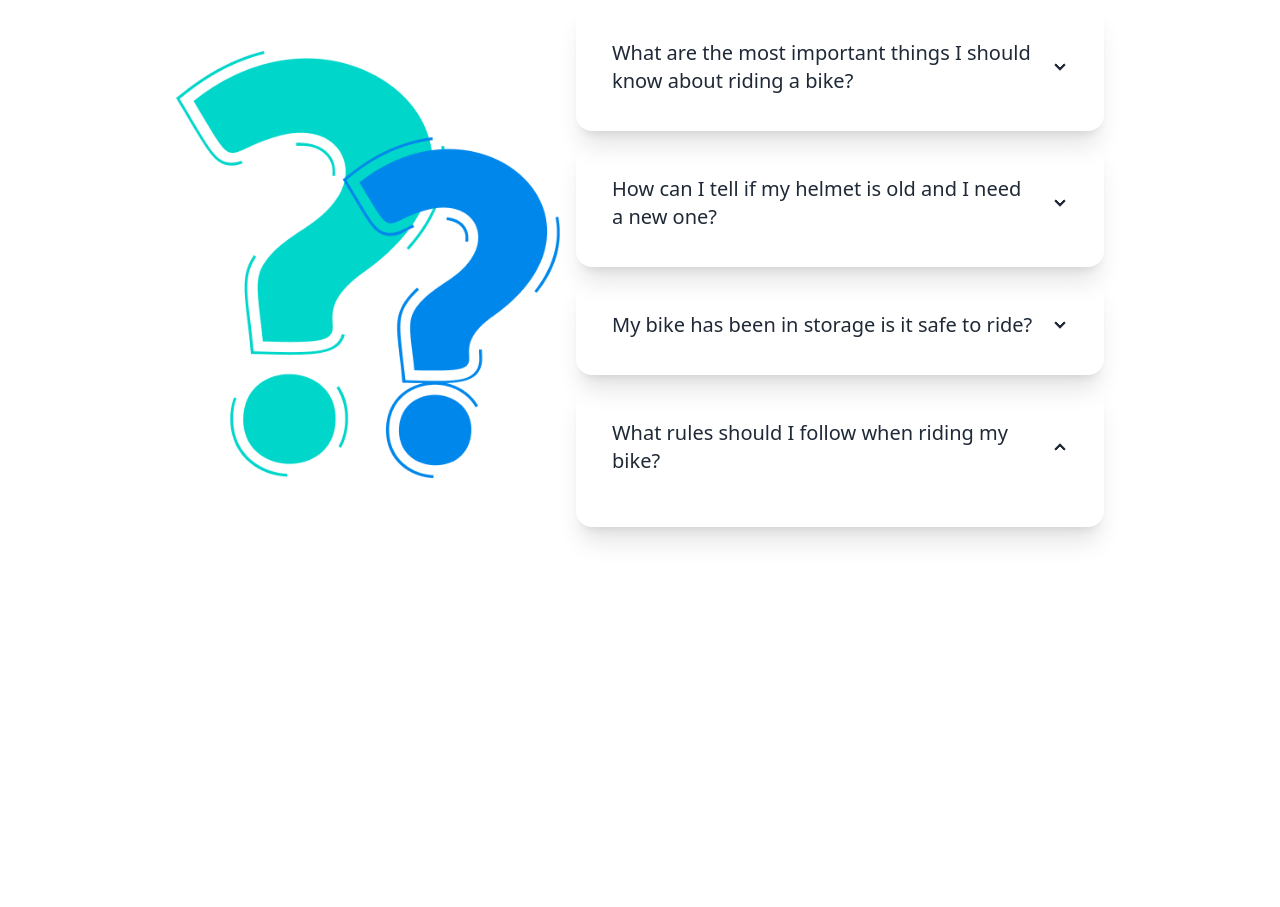
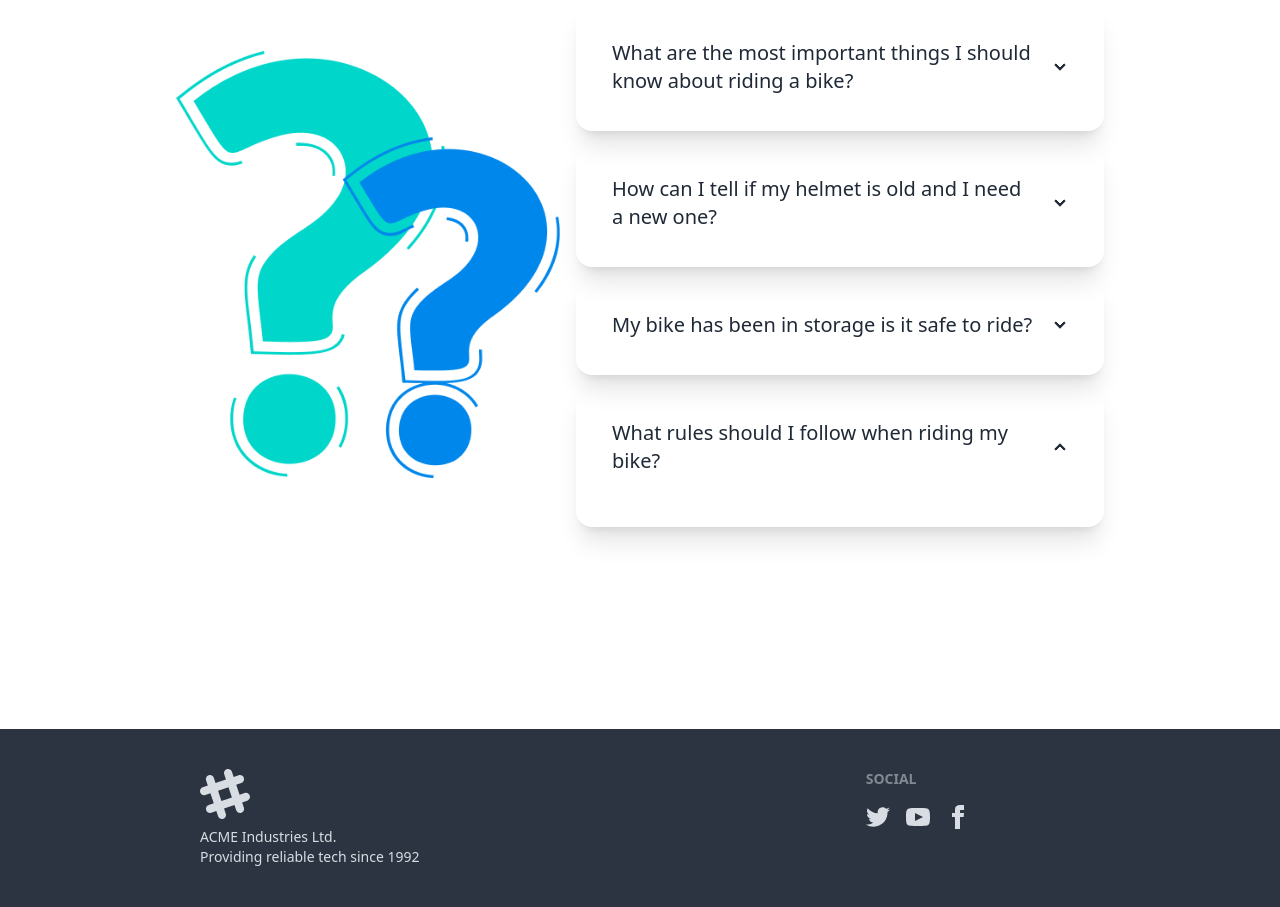
Before and after one commit to devalienbrain/13-intro-daisyUI-biker-zone, a plain HTML site: page index.html in a window 1280 px wide. Shown: the part 3147-4054 px from the top of the page. Before the commit the page ends 3876 px from the top, so only its background shows below. Drawn offline with nearby package versions, Linux system fonts and the light colour scheme.

Commit message:
Footer initiated from daisy khaalllaa

```diff
--- a/index.html
+++ b/index.html
@@ -30,8 +30,8 @@
   </style>
 </head>
 
-<body class="ml-40 mr-40 mt-7">
-  <header>
+<body>
+  <header class="ml-40 mr-40 mt-7">
 
     <!-- NAVBAR starts -->
     <nav class="navbar bg-base-100 flex justify-between items-center font-poppins ">
@@ -137,7 +137,7 @@
     </section>
     <!-- Carousel banner ends -->
   </header>
-  <main>
+  <main class="ml-40 mr-40 mt-7">
     <!-- Featured bikes section starts -->
     <section class="font-poppins mt-16 mb-16">
       <div class="text-center flex flex-col space-y-4 w-full">
@@ -354,15 +354,43 @@
               <div class="collapse-content"></div>
             </div>
             <!-- 4 Q/A container Ends -->
-
           </div>
         </div>
       </div>
     </section>
-
+    <!-- FAQ part Ends -->
   </main>
-  <footer>
-
+  <!-- Footer from daisyUI -->
+  <footer class="footer p-10 bg-neutral text-neutral-content">
+    <div class="ml-40 mr-40">
+      <svg width="50" height="50" viewBox="0 0 24 24" xmlns="http://www.w3.org/2000/svg" fill-rule="evenodd"
+        clip-rule="evenodd" class="fill-current">
+        <path
+          d="M22.672 15.226l-2.432.811.841 2.515c.33 1.019-.209 2.127-1.23 2.456-1.15.325-2.148-.321-2.463-1.226l-.84-2.518-5.013 1.677.84 2.517c.391 1.203-.434 2.542-1.831 2.542-.88 0-1.601-.564-1.86-1.314l-.842-2.516-2.431.809c-1.135.328-2.145-.317-2.463-1.229-.329-1.018.211-2.127 1.231-2.456l2.432-.809-1.621-4.823-2.432.808c-1.355.384-2.558-.59-2.558-1.839 0-.817.509-1.582 1.327-1.846l2.433-.809-.842-2.515c-.33-1.02.211-2.129 1.232-2.458 1.02-.329 2.13.209 2.461 1.229l.842 2.515 5.011-1.677-.839-2.517c-.403-1.238.484-2.553 1.843-2.553.819 0 1.585.509 1.85 1.326l.841 2.517 2.431-.81c1.02-.33 2.131.211 2.461 1.229.332 1.018-.21 2.126-1.23 2.456l-2.433.809 1.622 4.823 2.433-.809c1.242-.401 2.557.484 2.557 1.838 0 .819-.51 1.583-1.328 1.847m-8.992-6.428l-5.01 1.675 1.619 4.828 5.011-1.674-1.62-4.829z">
+        </path>
+      </svg>
+      <p>ACME Industries Ltd.<br />Providing reliable tech since 1992</p>
+    </div>
+    <div>
+      <span class="footer-title">Social</span>
+      <div class="grid grid-flow-col gap-4">
+        <a><svg xmlns="http://www.w3.org/2000/svg" width="24" height="24" viewBox="0 0 24 24" class="fill-current">
+            <path
+              d="M24 4.557c-.883.392-1.832.656-2.828.775 1.017-.609 1.798-1.574 2.165-2.724-.951.564-2.005.974-3.127 1.195-.897-.957-2.178-1.555-3.594-1.555-3.179 0-5.515 2.966-4.797 6.045-4.091-.205-7.719-2.165-10.148-5.144-1.29 2.213-.669 5.108 1.523 6.574-.806-.026-1.566-.247-2.229-.616-.054 2.281 1.581 4.415 3.949 4.89-.693.188-1.452.232-2.224.084.626 1.956 2.444 3.379 4.6 3.419-2.07 1.623-4.678 2.348-7.29 2.04 2.179 1.397 4.768 2.212 7.548 2.212 9.142 0 14.307-7.721 13.995-14.646.962-.695 1.797-1.562 2.457-2.549z">
+            </path>
+          </svg></a>
+        <a><svg xmlns="http://www.w3.org/2000/svg" width="24" height="24" viewBox="0 0 24 24" class="fill-current">
+            <path
+              d="M19.615 3.184c-3.604-.246-11.631-.245-15.23 0-3.897.266-4.356 2.62-4.385 8.816.029 6.185.484 8.549 4.385 8.816 3.6.245 11.626.246 15.23 0 3.897-.266 4.356-2.62 4.385-8.816-.029-6.185-.484-8.549-4.385-8.816zm-10.615 12.816v-8l8 3.993-8 4.007z">
+            </path>
+          </svg></a>
+        <a><svg xmlns="http://www.w3.org/2000/svg" width="24" height="24" viewBox="0 0 24 24" class="fill-current">
+            <path
+              d="M9 8h-3v4h3v12h5v-12h3.642l.358-4h-4v-1.667c0-.955.192-1.333 1.115-1.333h2.885v-5h-3.808c-3.596 0-5.192 1.583-5.192 4.615v3.385z">
+            </path>
+          </svg></a>
+      </div>
+    </div>
   </footer>
 </body>
 
```
